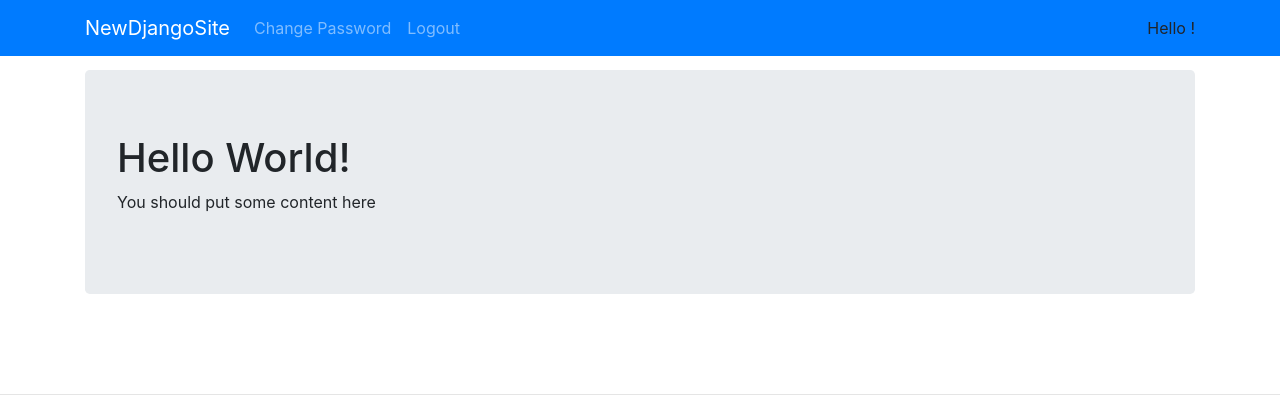
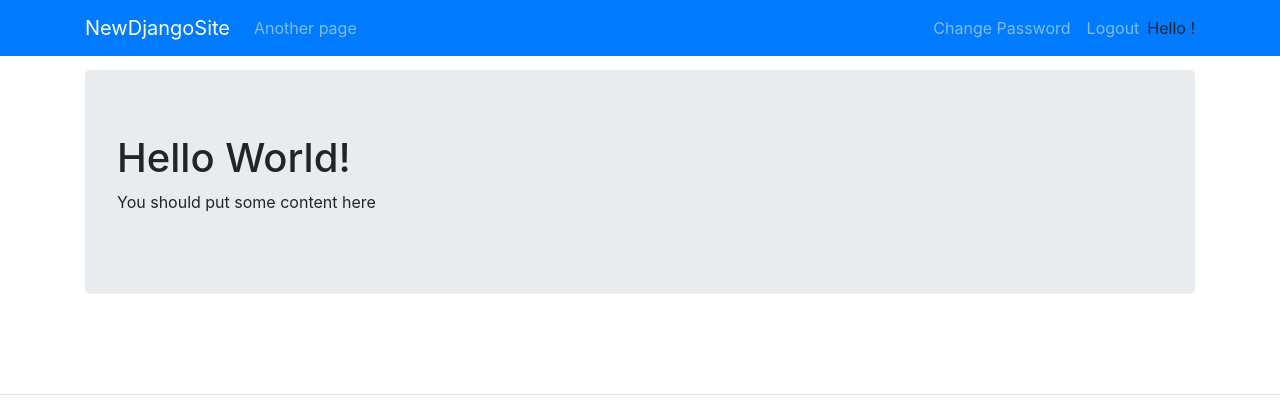
Before and after one commit to kbarnes3/BaseDjangoSite, a Django app: page / in a window 1280 px wide. Shown: the top 420 px of the page. Run offline with Django 3.2, Linux system fonts and the light colour scheme; the visitor is signed in with stand-in values (Sample User, id 1); some libraries are stand-ins or nearby versions.

Commit message:
Nav bar looks correct now

```diff
--- a/web/common/templates/common/base.html
+++ b/web/common/templates/common/base.html
@@ -39,7 +39,10 @@
                 </button>
                 <div class="navbar-collapse collapse" id="navbarSupportedContent">
                     {% if user.is_authenticated %}
-                        <div class="navbar-nav">
+                        <div class="navbar-nav flex-row">
+                            <a class="nav-item nav-link" href="/">Another page</a>
+                        </div>
+                        <div class="navbar-nav flex-row ml-lg-auto d-block d-lg-flex">
                             <a class="nav-item nav-link" href="/users/password-change">Change Password</a>
                             <a class="nav-item nav-link" href="/users/logout"><span class="d-none d-lg-block">Logout</span><span class="d-lg-none">Logout {{ user.get_short_name }}</span></a>
                         </div>
```
